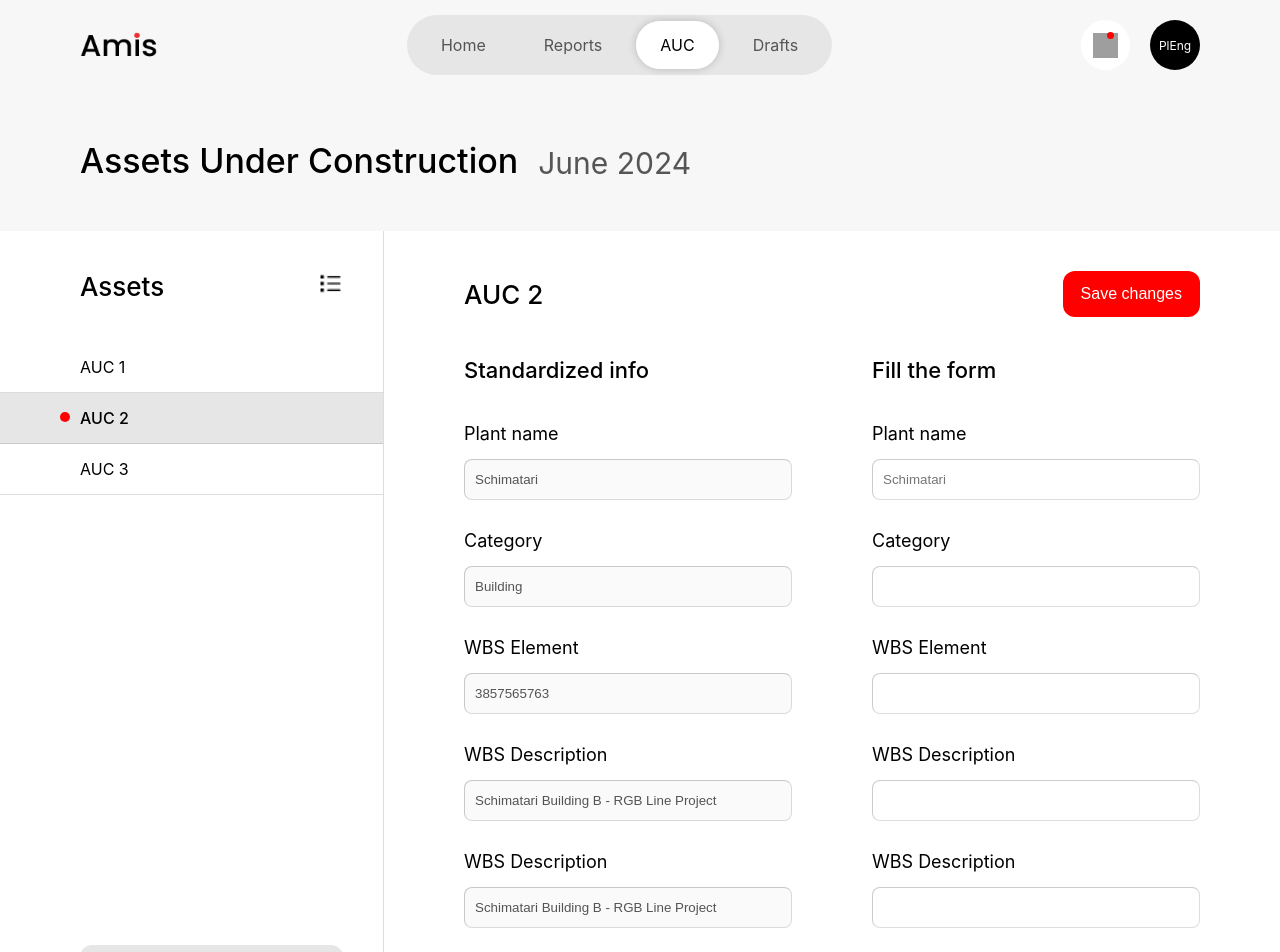
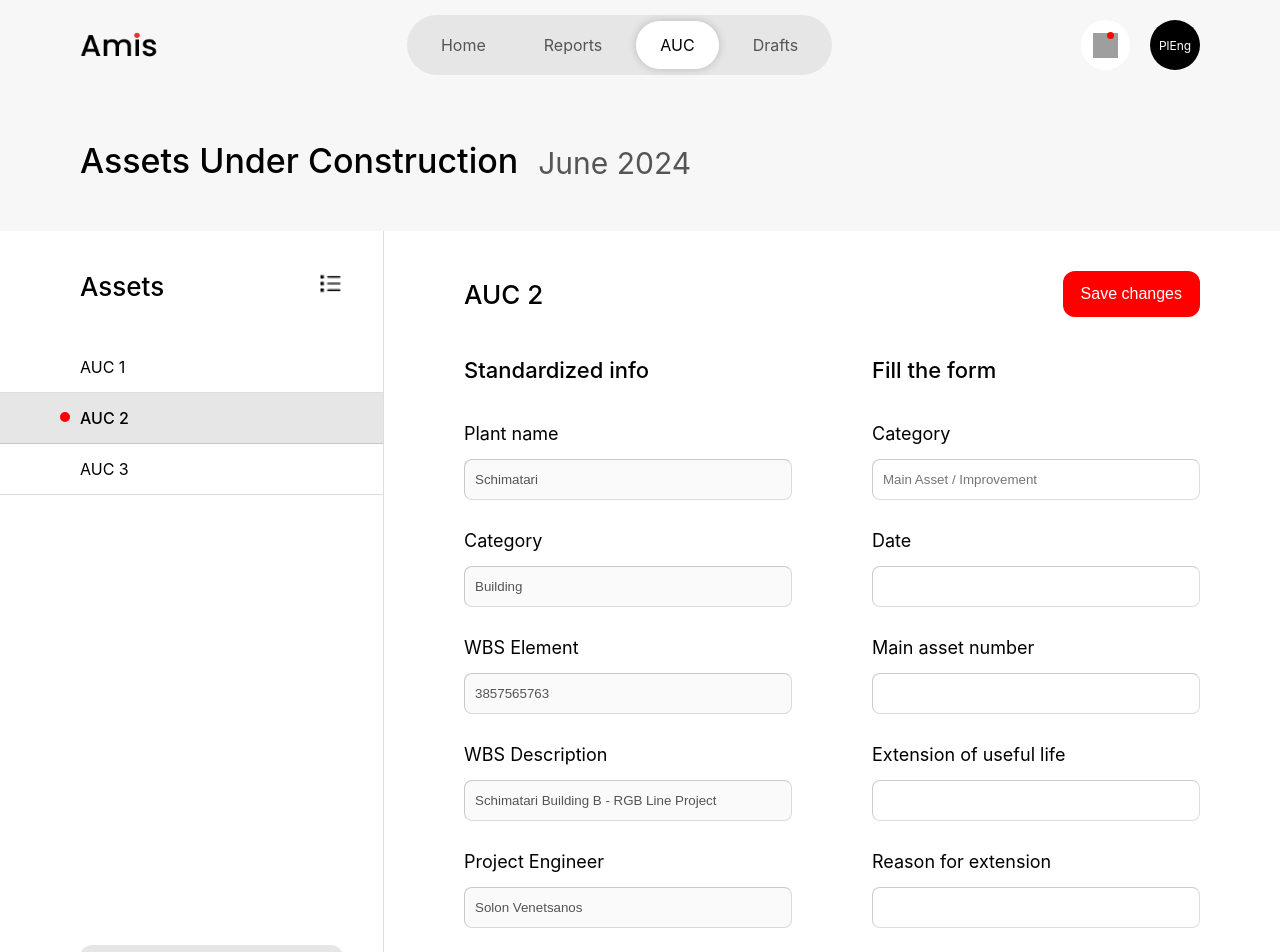
Before and after one commit to AMISTheProject/AMIS, a React (Create React App) app: page /auc in a window 1280 px wide. Shown: the top 952 px of the page. Built offline with nearby package versions, Linux system fonts and the light colour scheme; grey boxes are pictures that could not be loaded.

Commit message:
Differantiate classes of prefixed fields in AUC for 'not allowed' cursor sign

```diff
--- a/src/screens/AssetScreen.js
+++ b/src/screens/AssetScreen.js
@@ -6,7 +6,7 @@ export const AssetScreen = ({title}) => {
         <div className='asset-screen-container'>
             <div className='asset-screen-title-container'>
                 <h3 className='asset-screen-title'>{title}</h3>
-                <PrimaryButton text='Save changes' bgColor='red' color='#fff'/>
+                <PrimaryButton className="auc-save-button" text='Save changes' bgColor='red' color='#fff'/>
             </div>
 
             <div className='asset-screen-form-container'>
@@ -16,27 +16,27 @@ export const AssetScreen = ({title}) => {
                     <div className='asset-screen-fields-container'>
                         <div className='asset-screen-input-container'>
                             <label className='asset-screen-input-label' for="plant-name">Plant name</label>
-                            <input className='asset-screen-input-field' type="text" id="plant-name" name="plant-name" value='Schimatari' disabled='true'></input>
+                            <input className='asset-screen-input-field-prefixed' type="text" id="plant-name" name="plant-name" value='Schimatari' disabled='true'></input>
                         </div>
 
                         <div className='asset-screen-input-container'>
                             <label className='asset-screen-input-label' for="category">Category</label>
-                            <input className='asset-screen-input-field' type="text" id="category" name="category" value='Building' disabled='true'></input>
+                            <input className='asset-screen-input-field-prefixed' type="text" id="category" name="category" value='Building' disabled='true'></input>
                         </div>
 
                         <div className='asset-screen-input-container'>
                             <label className='asset-screen-input-label' for="wbs-element">WBS Element</label>
-                            <input className='asset-screen-input-field' type="text" id="wbs-element" name="wbs-element" value='3857565763' disabled='true'></input>
+                            <input className='asset-screen-input-field-prefixed' type="text" id="wbs-element" name="wbs-element" value='3857565763' disabled='true'></input>
                         </div>
 
                         <div className='asset-screen-input-container'>
                             <label className='asset-screen-input-label' for="wbs-desc">WBS Description</label>
-                            <input className='asset-screen-input-field' type="text" id="wbs-desc" name="wbs-desc" value='Schimatari Building B - RGB Line Project' disabled='true'></input>
+                            <input className='asset-screen-input-field-prefixed' type="text" id="wbs-desc" name="wbs-desc" value='Schimatari Building B - RGB Line Project' disabled='true'></input>
                         </div>
 
                         <div className='asset-screen-input-container'>
-                            <label className='asset-screen-input-label' for="wbs-desc">WBS Description</label>
-                            <input className='asset-screen-input-field' type="text" id="wbs-desc" name="wbs-desc" value='Schimatari Building B - RGB Line Project' disabled='true'></input>
+                            <label className='asset-screen-input-label' for="proj-eng">Project Engineer</label>
+                            <input className='asset-screen-input-field-prefixed' type="text" id="proj-eng" name="proj-eng" value='Solon Venetsanos' disabled='true'></input>
                         </div>
                     </div>
                 </div>
@@ -45,28 +45,28 @@ export const AssetScreen = ({title}) => {
 
                     <div className='asset-screen-fields-container'>
                         <div className='asset-screen-input-container'>
-                            <label className='asset-screen-input-label' for="plant-name">Plant name</label>
-                            <input className='asset-screen-input-field' type="text" id="plant-name" name="plant-name" placeholder='Schimatari'></input>
+                            <label className='asset-screen-input-label' for="category">Category</label>
+                            <input className='asset-screen-input-field' type="text" id="category" name="category" placeholder='Main Asset / Improvement'></input>
                         </div>
 
                         <div className='asset-screen-input-container'>
-                            <label className='asset-screen-input-label' for="category">Category</label>
-                            <input className='asset-screen-input-field' type="text" id="category" name="category" ></input>
+                            <label className='asset-screen-input-label' for="category">Date</label>
+                            <input className='asset-screen-input-field' type="text" id="date" name="date" ></input>
                         </div>
 
                         <div className='asset-screen-input-container'>
-                            <label className='asset-screen-input-label' for="wbs-element">WBS Element</label>
-                            <input className='asset-screen-input-field' type="text" id="wbs-element" name="wbs-element" ></input>
+                            <label className='asset-screen-input-label' for="main-asset-number">Main asset number</label>
+                            <input className='asset-screen-input-field' type="text" id="main-asset-number" name="main-asset-number" ></input>
                         </div>
 
                         <div className='asset-screen-input-container'>
-                            <label className='asset-screen-input-label' for="wbs-desc">WBS Description</label>
-                            <input className='asset-screen-input-field' type="text" id="wbs-desc" name="wbs-desc" ></input>
+                            <label className='asset-screen-input-label' for="extension">Extension of useful life</label>
+                            <input className='asset-screen-input-field' type="text" id="extension" name="extension" ></input>
                         </div>
 
                         <div className='asset-screen-input-container'>
-                            <label className='asset-screen-input-label' for="wbs-desc">WBS Description</label>
-                            <input className='asset-screen-input-field' type="text" id="wbs-desc" name="wbs-desc" ></input>
+                            <label className='asset-screen-input-label' for="reason">Reason for extension</label>
+                            <input className='asset-screen-input-field' type="text" id="reason" name="reason" ></input>
                         </div>
                     </div>
                 </div>
```
